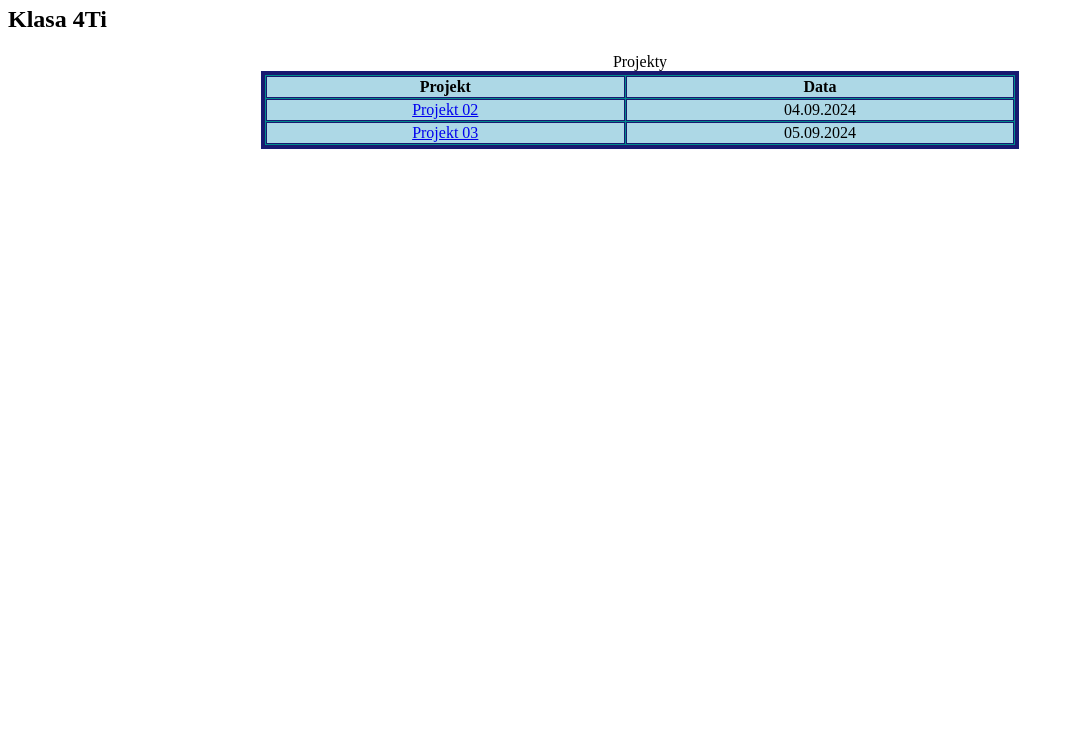
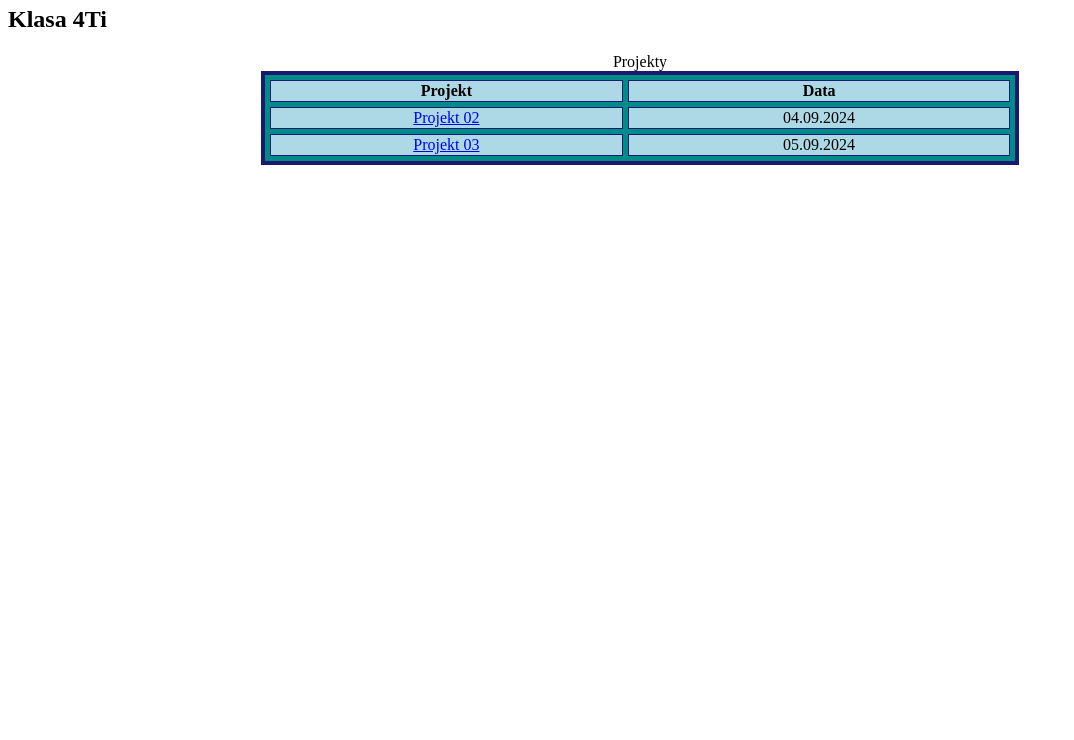
Before and after one commit to dobrawal/tabela_html, a plain HTML site: page index.html in a window 1280 px wide. Shown: the part 60-800 px from the top of the page, without its empty margins (0-1074 px from the left). Drawn offline with Linux system fonts and the light colour scheme.

Commit message:
Update index.html

```diff
--- a/index.html
+++ b/index.html
@@ -6,7 +6,7 @@
       <body>
         <h1>Dobrawa Lipiec</h1>
         <h2>Klasa 4Ti</h2>
-           <table style="background-color: darkcyan; width: 60%;" align="center" cellspacing="1" cellpadding="1" border="4" bordercolor="midnightblue">
+           <table style="background-color: darkcyan; width: 60%;" align="center" cellspacing="5" cellpadding="1" border="4" bordercolor="midnightblue">
               <caption>Projekty</caption>
                  <tr  style="background-color: lightblue; text-align: center;">
                     <th>Projekt</th>
```
